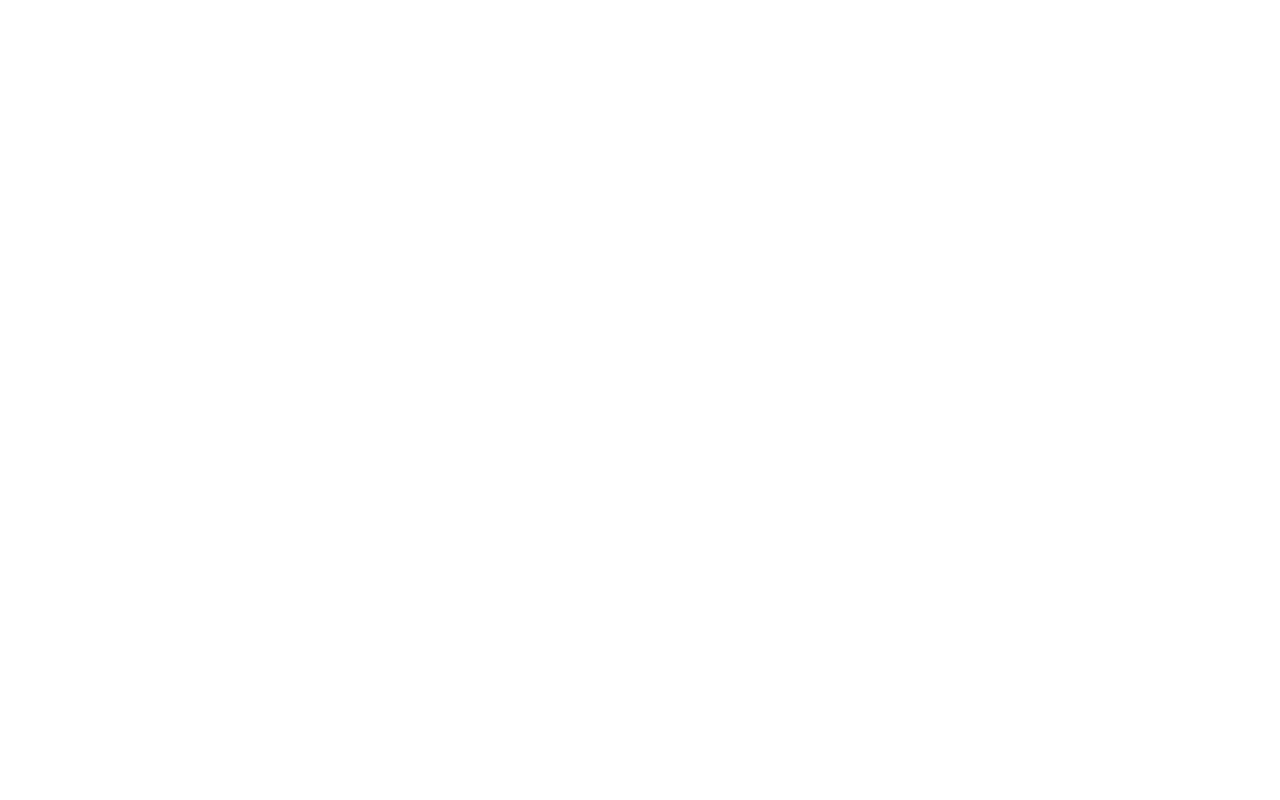
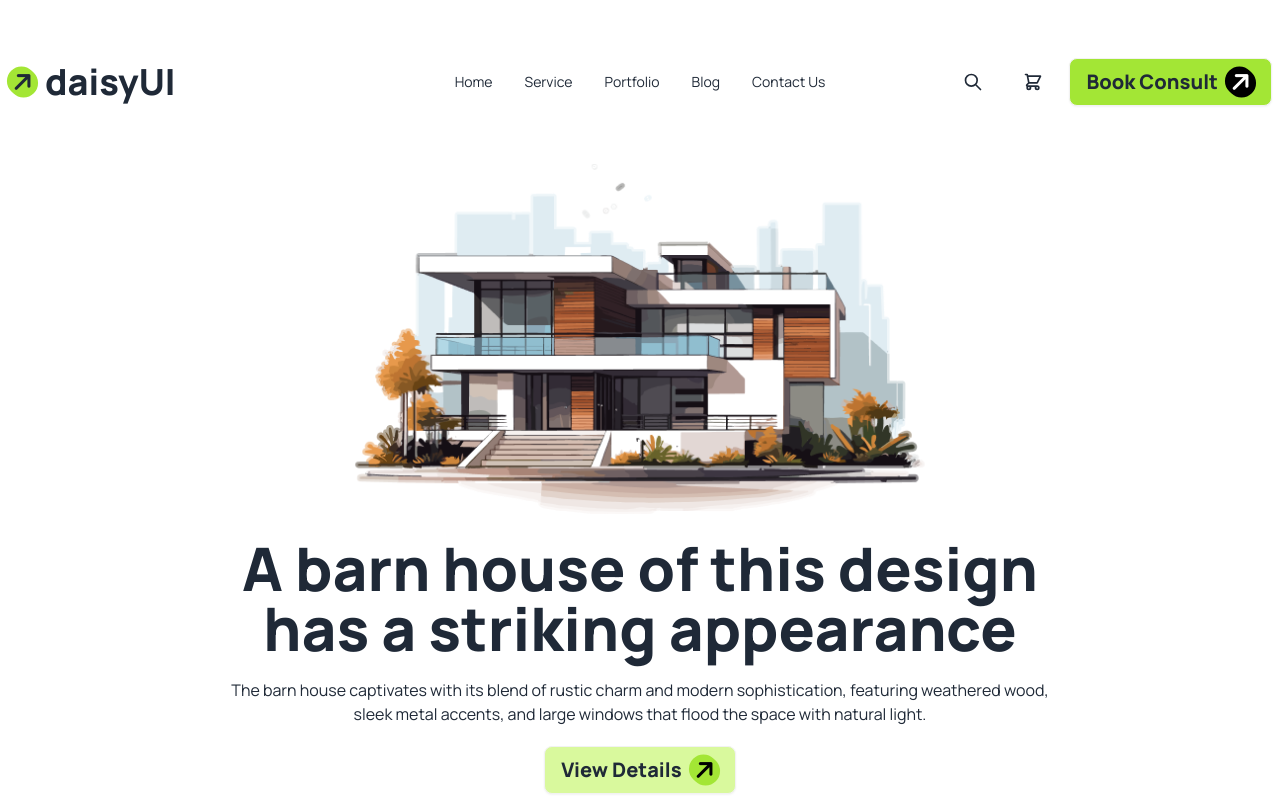
Before and after one commit to AmzadRakib/Assignment-3, a plain HTML site: page index.html in a window 1280 px wide. Drawn offline with nearby package versions, Linux system fonts and the light colour scheme.

Commit message:
header section added

```diff
--- a/index.html
+++ b/index.html
@@ -1,16 +1,127 @@
 <!DOCTYPE html>
-<html lang="en">
+<html lang="en" data-theme="light">
 
 <head>
     <meta charset="UTF-8">
     <meta name="viewport" content="width=device-width, initial-scale=1.0">
     <title>Assignment</title>
+    <!-- tailwind and DaisyUI CDN -->
+    <link href="https://cdn.jsdelivr.net/npm/daisyui@4.12.14/dist/full.min.css" rel="stylesheet" type="text/css" />
+    <script src="https://cdn.tailwindcss.com"></script>
+    <!-- custom style  -->
+    <style>
+        .font-manrope {
+            font-family: "Manrope", serif;
+        }
+    </style>
+    <!-- <script>
+        tailwind.config = {
+            theme: {
+                extend: {
+                    colors: {
+                        "primary": "#FA8405",
+                        "secondary": "#FFF",
+                        "body": "#191718",
+                    },
+                    FontFamily: {
+                        'manrope': 'manrope'
+                    }
+                }
+            }
+        }
+    </script> -->
+
+    <!-- google fonts  -->
+    <link rel="preconnect" href="https://fonts.googleapis.com">
+    <link rel="preconnect" href="https://fonts.gstatic.com" crossorigin>
+    <link href="https://fonts.googleapis.com/css2?family=Manrope:wght@200..800&display=swap" rel="stylesheet">
+    <!-- icons  -->
+    <script src="https://kit.fontawesome.com/a226fce6c3.js" crossorigin="anonymous"></script>
+
 </head>
 
-<body>
+<body class="font-manrope">
     <!-- header section -->
-    <header>
+    <header class="container mx-auto px-4 lg:px-0">
+        <nav class="py-4 lg:py-12">
+            <div class="navbar">
+                <div class="navbar-start space-x-32 lg:space-x-0">
+                    <div class="flex items-center justify-center gap-2">
+                        <i class="fa-solid fa-arrow-right text-2xl -rotate-45 bg-lime-400 rounded-full px-1"></i>
+                        <a class="text-3xl md:text-4xl font-extrabold">daisyUI</a>
+                    </div>
+                    <div class="dropdown">
+                        <div tabindex="0" role="button" class="btn btn-ghost lg:hidden">
+                            <svg xmlns="http://www.w3.org/2000/svg" class="h-5 w-5" fill="none" viewBox="0 0 24 24"
+                                stroke="currentColor">
+                                <path stroke-linecap="round" stroke-linejoin="round" stroke-width="2"
+                                    d="M4 6h16M4 12h8m-8 6h16" />
+                            </svg>
+                        </div>
+                        <ul tabindex="0"
+                            class="menu menu-sm dropdown-content bg-base-100 rounded-box z-[1] mt-3 w-52 p-2 shadow  hidden">
+                            <li><a>Home</a></li>
+                            <li><a>Service</a></li>
+                            <li><a>Portfolio</a></li>
+                            <li><a>Blog</a></li>
+                            <li><a>Contact Us</a></li>
+                        </ul>
+                    </div>
+                </div>
+                <div class="navbar-center hidden lg:flex">
+                    <ul class="menu menu-horizontal px-1">
+                        <li class="hover:font-bold"><a>Home</a></li>
+                        <li class="hover:font-bold"><a>Service</a></li>
+                        <li class="hover:font-bold"><a>Portfolio</a></li>
+                        <li class="hover:font-bold"><a>Blog</a></li>
+                        <li class="hover:font-bold"><a>Contact Us</a></li>
+                    </ul>
+                </div>
+                <div class="navbar-end space-x-3 hidden md:flex">
+                    <button class="btn btn-ghost btn-circle">
+                        <svg xmlns="http://www.w3.org/2000/svg" class="h-5 w-5" fill="none" viewBox="0 0 24 24"
+                            stroke="currentColor">
+                            <path stroke-linecap="round" stroke-linejoin="round" stroke-width="2"
+                                d="M21 21l-6-6m2-5a7 7 0 11-14 0 7 7 0 0114 0z" />
+                        </svg>
+                    </button>
+                    <button class="btn btn-ghost btn-circle">
+                        <svg xmlns="http://www.w3.org/2000/svg" class="h-5 w-5" fill="none" viewBox="0 0 24 24"
+                            stroke="currentColor">
+                            <path stroke-linecap="round" stroke-linejoin="round" stroke-width="2"
+                                d="M3 3h2l.4 2M7 13h10l4-8H5.4M7 13L5.4 5M7 13l-2.293 2.293c-.63.63-.184 1.707.707 1.707H17m0 0a2 2 0 100 4 2 2 0 000-4zm-8 2a2 2 0 11-4 0 2 2 0 014 0z" />
+                        </svg>
+                    </button>
+                    <div class="btn bg-lime-400">
+                        <a class="text-xl font-extrabold">Book Consult</a>
+                        <i
+                            class="fa-solid fa-arrow-right text-white text-2xl -rotate-45 bg-black rounded-full px-1"></i>
+                    </div>
+                </div>
+            </div>
+        </nav>
+        <!-- Banner section -->
+        <section>
+            <div class="space-y-6">
+                <div class="w-full flex items-center justify-center">
+                    <img src="assets/banner.png" alt="">
+                </div>
+                <div class=" w-full lg:w-2/3 mx-auto text-center space-y-5">
+                    <h1 class="text-3xl lg:text-6xl font-extrabold">A barn house of this design has a striking
+                        appearance
+                    </h1>
+                    <p>The barn house captivates with its blend of rustic charm and modern sophistication, featuring
+                        weathered wood, sleek metal accents, and large windows that flood the space with natural light.
+                    </p>
 
+                    <div class="btn bg-lime-200">
+                        <a class="text-xl font-extrabold">View Details</a>
+                        <i
+                            class="fa-solid fa-arrow-right text-black text-2xl -rotate-45 bg-lime-400 rounded-full px-1"></i>
+                    </div>
+                </div>
+            </div>
+        </section>
     </header>
     <!-- main section  -->
     <main>
```
Also changed, not shown: tailwind.config.js (added, +8 -0 lines).
